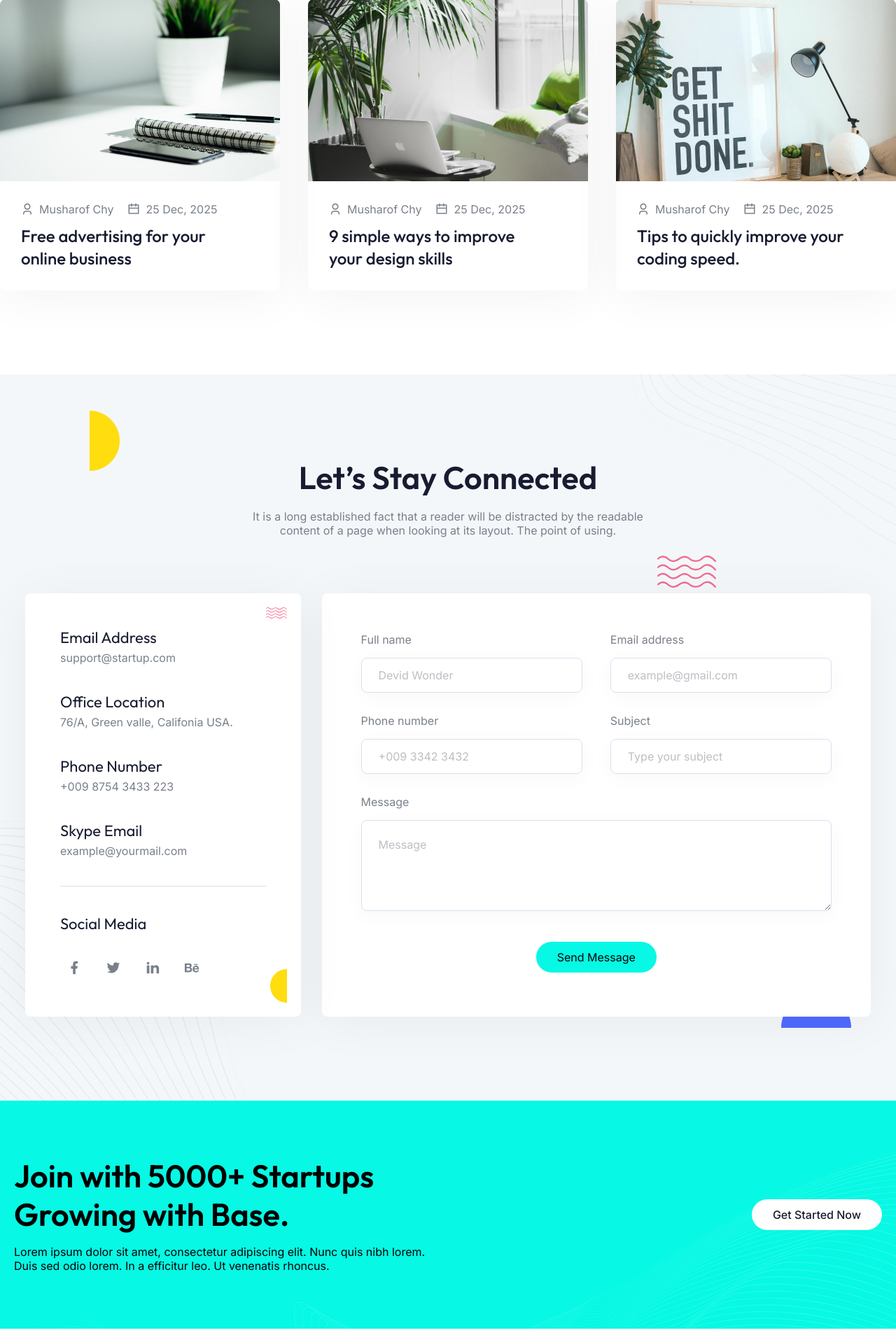
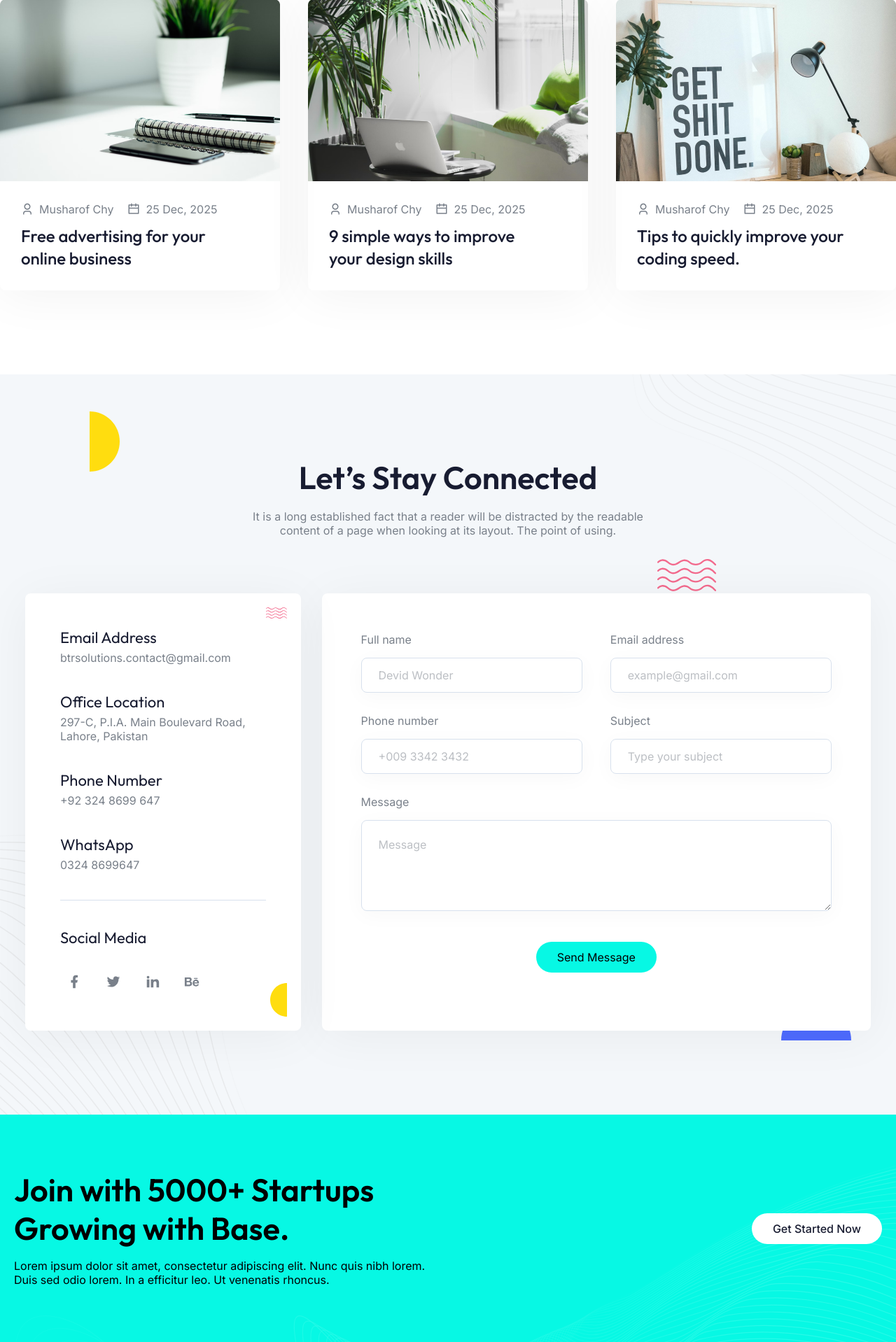
Before and after one commit to MuhammadNouman769/btr_solutions, a Django app: page / in a window 1280 px wide. Shown: the part 4022-5940 px from the top of the page at 70% size. Run offline with Django 5.2, Linux system fonts and the light colour scheme; some libraries are stand-ins or nearby versions.

Commit message:
feat: Update contact information and add Sitemap link in footer

```diff
--- a/Templates/home/index.html
+++ b/Templates/home/index.html
@@ -534,19 +534,23 @@
 
             <div class="fb">
               <h4 class="wj kk wm cc">Email Address</h4>
-              <p><a href="#!">support@startup.com</a></p>
+              <p><a href="#!">btrsolutions.contact@gmail.com</a></p>
             </div>
             <div class="fb">
               <h4 class="wj kk wm cc">Office Location</h4>
-              <p>76/A, Green valle, Califonia USA.</p>
+              <p>297-C, P.I.A. Main Boulevard Road, Lahore, Pakistan</p>
             </div>
             <div class="fb">
               <h4 class="wj kk wm cc">Phone Number</h4>
-              <p><a href="#!">+009 8754 3433 223</a></p>
+              <p><a href="#!">+92 324 8699 647</a></p>
             </div>
             <div class="fb">
-              <h4 class="wj kk wm cc">Skype Email</h4>
-              <p><a href="#!">example@yourmail.com</a></p>
+              <h4 class="wj kk wm cc">WhatsApp</h4>
+              <p>
+                <a href="https://wa.me/923248699647" target="_blank">
+                  0324 8699647
+                </a>
+              </p>
             </div>
 
             <span class="rc nd rh tm lc fb"></span>
--- a/Templates/includes/footer.html
+++ b/Templates/includes/footer.html
@@ -120,6 +120,7 @@
               </ul>
             </div>
 
+
             <div class="animate_top">
               <h4 class="kk wm tj ec">Newsletter</h4>
               <p class="ac qe">Subscribe to receive future updates</p>
@@ -165,6 +166,7 @@
           <ul class="tc wf gg">
             <li><a href="{% url 'privacy_policy' %}" class="xl">Privacy Policy</a></li>
             <li><a href="{% url 'term_condition' %}" class="xl">Terms & Conditions</a></li>
+            <li><a href="#" class="xl">Sitemap</a></li>
           </ul>
         </div>
 
```
